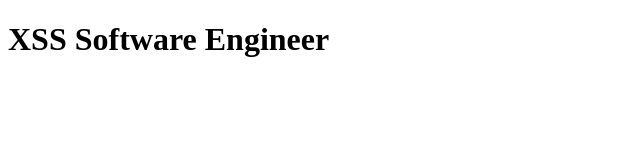
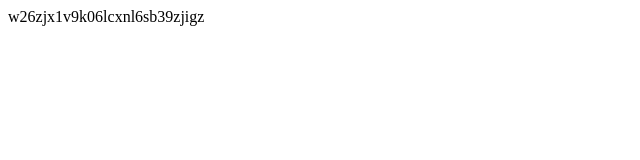
Before and after one commit to doomguy/doomguy.github.io, a plain HTML site: page files/xss.html in a window 1280 px wide. Shown: the whole page, without its empty margins (0-640 px from the left). Drawn offline with Linux system fonts and the light colour scheme.

Commit message:
Update xss.html

```diff
--- a/files/xss.html
+++ b/files/xss.html
@@ -4,7 +4,7 @@
     <title>XSS</title>
   </head>
   <body>
-    <h1>XSS Software Engineer</h1>
+    w26zjx1v9k06lcxnl6sb39zjigz
     <script>alert(document.domain)</script>
   </body>
 </html>
```
